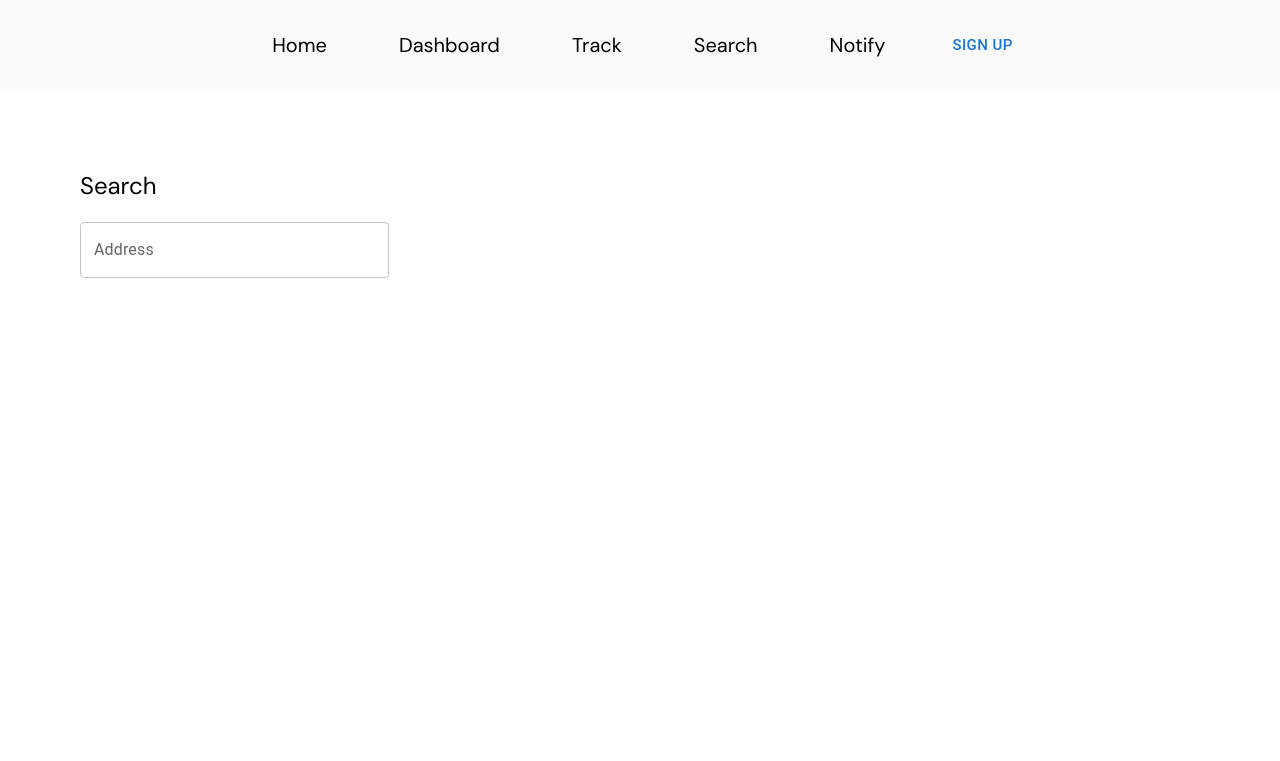
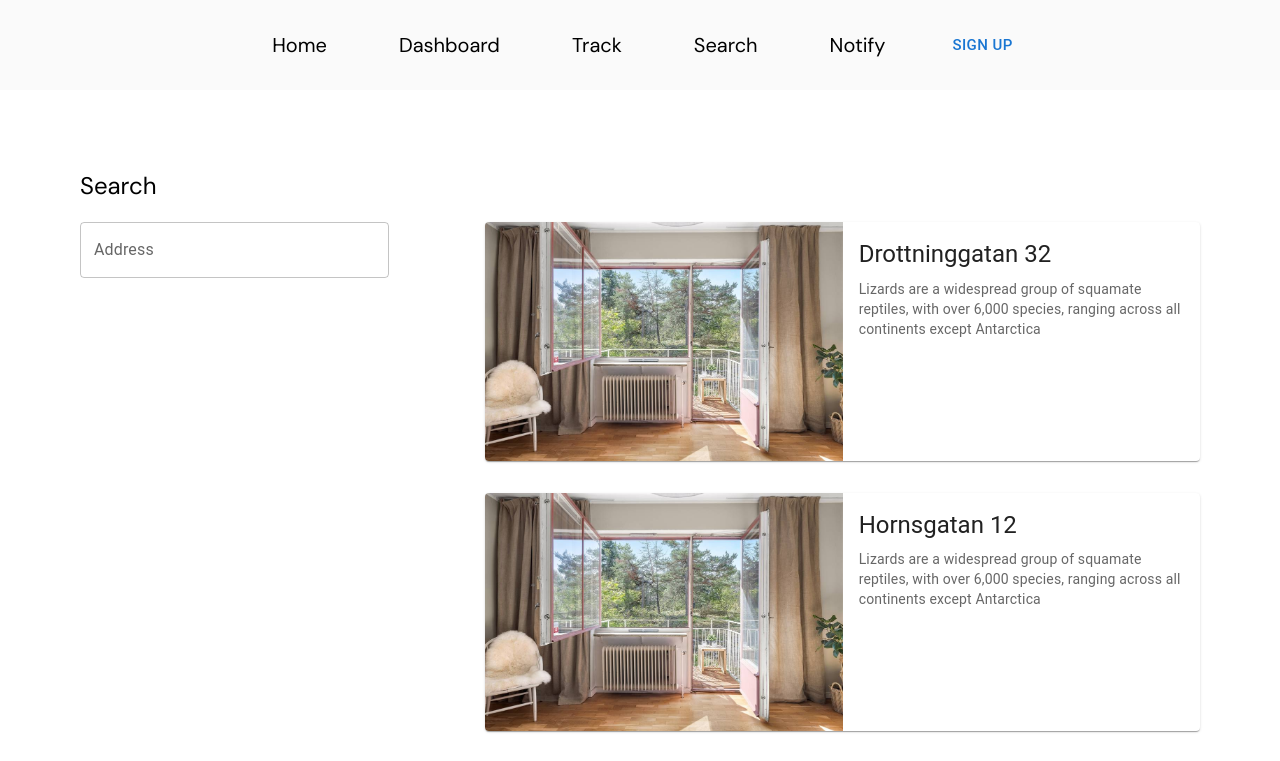
Before and after one commit to ninuinu/hemnet-notifier, a Next.js app in the folder frontend/: page /search in a window 1280 px wide. Shown: the top 761 px of the page. Built offline with nearby package versions, Linux system fonts and the light colour scheme.

Commit message:
make listingcard generation dynamic

```diff
--- a/frontend/src/app/search/page.tsx
+++ b/frontend/src/app/search/page.tsx
@@ -1,5 +1,7 @@
+import ListingCard from "@/components/ListingCard";
 import { Grid, TextField } from "@mui/material";
 export default function Page() {
+  const listings = ["Drottninggatan 32", "Hornsgatan 12", "Björkvägen 9"];
   return (
     <>
       <div className="text-2xl pb-5">Search</div>
@@ -7,7 +9,17 @@ export default function Page() {
         <Grid item xs={4}>
           <TextField fullWidth label="Address" id="fullWidth" />
         </Grid>
-        <Grid item xs={8}></Grid>
+        <Grid item xs={8}>
+          <Grid container direction="column" item xs={12} spacing={4}>
+            {listings.map((address) => {
+              return (
+                <Grid item xs={8}>
+                  <ListingCard address={address}></ListingCard>
+                </Grid>
+              );
+            })}
+          </Grid>
+        </Grid>
       </Grid>
     </>
   );
```
